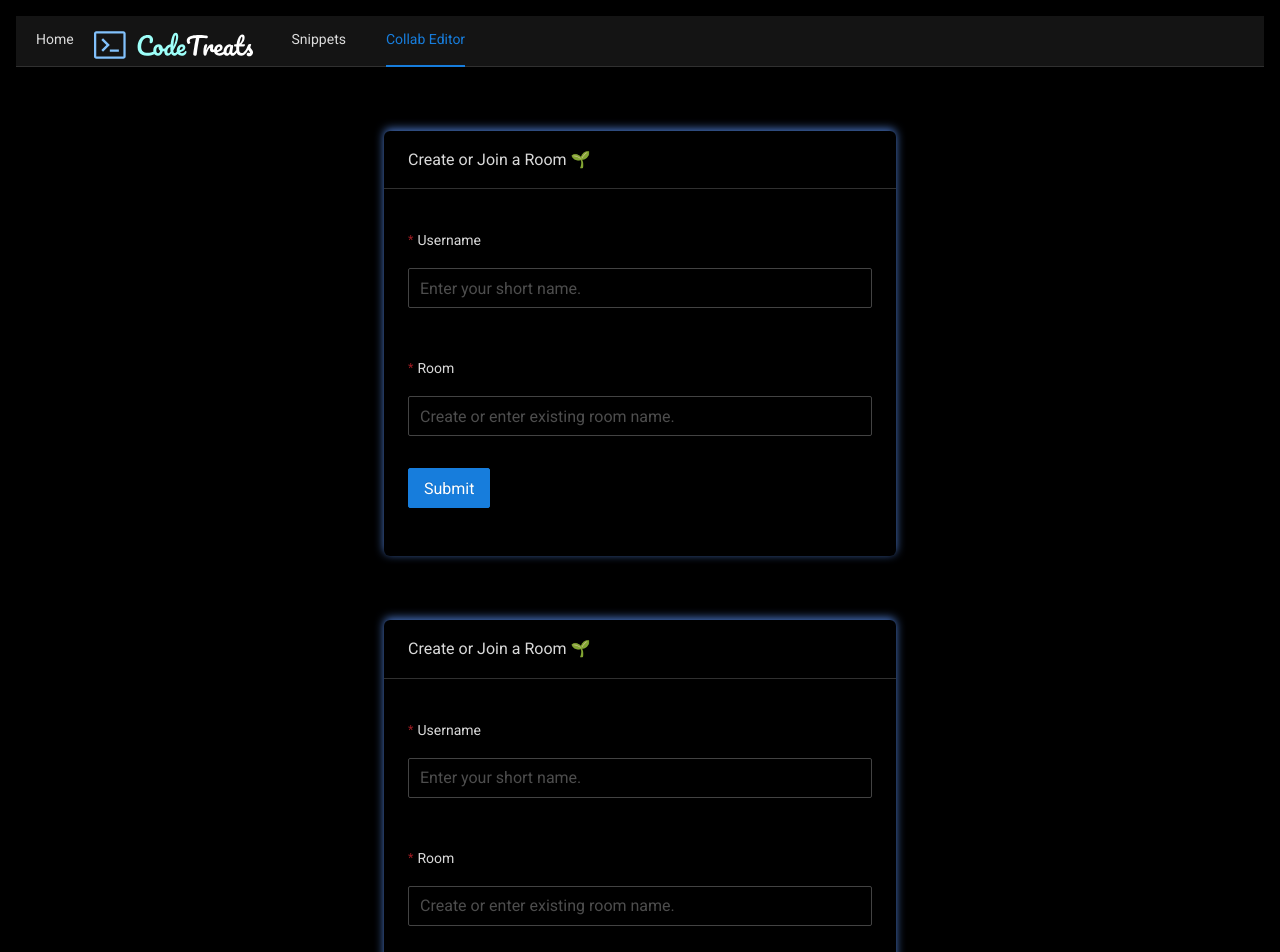
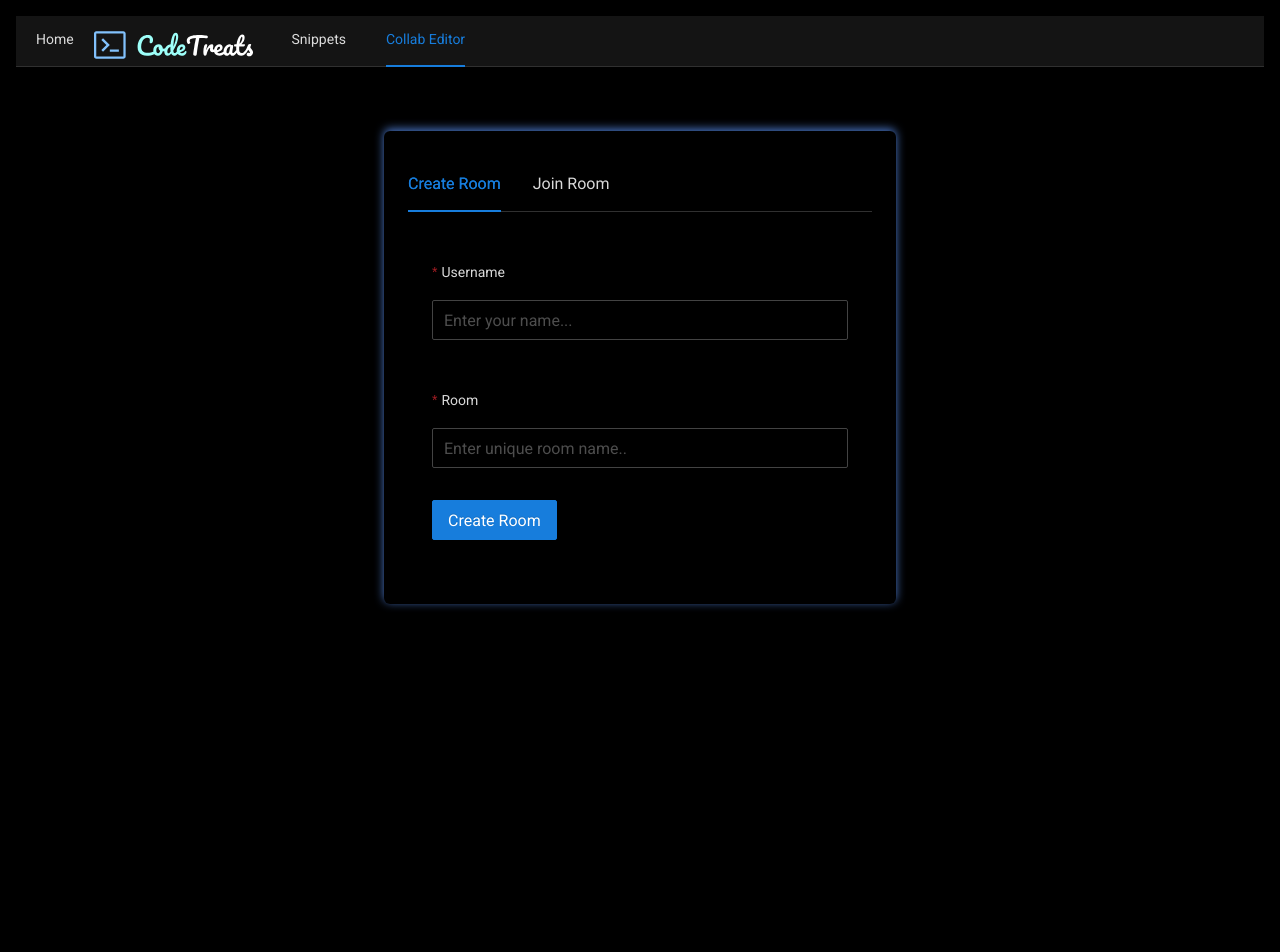
Before and after one commit to adarshaacharya/CodeTreats, a React (Create React App) app in the folder client/: page /collab in a window 1280 px wide. Shown: the top 952 px of the page. After the commit the page ends 816 px from the top, so only its background shows below. Built offline with nearby package versions, Linux system fonts and the light colour scheme; no server answers; the HTML template or start-up script is replaced by a standard one.

Commit message:
refactor: collab page refactored

```diff
--- a/client/src/components/CollabEditor/CollabEditor.tsx
+++ b/client/src/components/CollabEditor/CollabEditor.tsx
@@ -1,12 +1,23 @@
+import { Card, Tabs } from 'antd';
 import React from 'react';
+import CreateRoom from './CreateRoom';
 import JoinRoom from './JoinRoom';
-import CreateRoom from './CreateRoom';
+import styles from './style.module.css';
+const { TabPane } = Tabs;
 
 const CollabEditor = () => {
     return (
         <>
-            <CreateRoom />
-            <JoinRoom />
+            <Card className={`${styles.container} ${styles.outerCard}`}>
+                    <Tabs defaultActiveKey='create' size='large'>
+                        <TabPane key='create' tab='Create Room'>
+                            <CreateRoom />
+                        </TabPane>
+                        <TabPane key='join' tab='Join Room'>
+                            <JoinRoom />
+                        </TabPane>
+                    </Tabs>
+            </Card>
         </>
     );
 };
--- a/client/src/components/CollabEditor/CreateRoom.tsx
+++ b/client/src/components/CollabEditor/CreateRoom.tsx
@@ -1,5 +1,5 @@
+import { Button, Card, Form, Input } from 'antd';
 import React from 'react';
-import { Button, Card, Form, Input } from 'antd';
 import styles from './style.module.css';
 
 interface IVal {
@@ -19,8 +19,8 @@ const CreateRoom = () => {
     const [form] = Form.useForm();
     return (
         <>
-            <div className={styles.container}>
-                <Card title={'Create or Join a Room 🌱'} className={styles.card}>
+            <div>
+                <Card type='inner' bordered={false} className={styles.innerCard}>
                     <Form {...layout} layout='vertical' form={form} onFinish={onFormSubmit} size='large'>
                         <Form.Item
                             name='username'
@@ -28,7 +28,7 @@ const CreateRoom = () => {
                             rules={[{ required: true, message: "Username can't be empty" }]}
                             className='py'
                         >
-                            <Input placeholder='Enter your short name.' />
+                            <Input placeholder='Enter your name...' />
                         </Form.Item>
                         <Form.Item
                             name='room'
@@ -36,11 +36,11 @@ const CreateRoom = () => {
                             rules={[{ required: true, message: "Room name can't be empty" }]}
                             className='py'
                         >
-                            <Input placeholder='Create or enter existing room name.' />
+                            <Input placeholder='Enter unique room name..' />
                         </Form.Item>
                         <Form.Item>
                             <Button type='primary' htmlType='submit'>
-                                Submit
+                                Create Room
                             </Button>
                         </Form.Item>
                     </Form>
--- a/client/src/components/CollabEditor/JoinRoom.tsx
+++ b/client/src/components/CollabEditor/JoinRoom.tsx
@@ -1,9 +1,8 @@
+import { Button, Card, Form, Input } from 'antd';
 import React from 'react';
-import { Button, Card, Form, Input } from 'antd';
 import styles from './style.module.css';
 
 interface IVal {
-    username: string;
     room: string;
 }
 const JoinRoom = () => {
@@ -19,33 +18,23 @@ const JoinRoom = () => {
     const [form] = Form.useForm();
     return (
         <>
-            <div className={styles.container}>
-                <Card title={'Create or Join a Room 🌱'} className={styles.card}>
+            <Card type='inner' bordered={false} className={styles.innerCard}>
                 <Form {...layout} layout='vertical' form={form} onFinish={onFormSubmit} size='large'>
-                        <Form.Item
-                            name='username'
-                            label='Username'
-                            rules={[{ required: true, message: "Username can't be empty" }]}
-                            className='py'
-                        >
-                            <Input placeholder='Enter your short name.' />
-                        </Form.Item>
                     <Form.Item
                         name='room'
                         label='Room'
                         rules={[{ required: true, message: "Room name can't be empty" }]}
                         className='py'
                     >
-                            <Input placeholder='Create or enter existing room name.' />
+                        <Input placeholder='Enter room name...' />
                     </Form.Item>
                     <Form.Item>
                         <Button type='primary' htmlType='submit'>
-                                Submit
+                            Join Room
                         </Button>
                     </Form.Item>
                 </Form>
             </Card>
-            </div>
         </>
     );
 };
--- a/client/src/components/CollabEditor/style.module.css
+++ b/client/src/components/CollabEditor/style.module.css
@@ -2,9 +2,13 @@
     margin: 5% 30%;
 }
 
-.card {
+.outerCard {
     background: inherit;
     border-radius: 6px;
     border: none;
     box-shadow: 0 -2px 10px rgb(75, 120, 202);
 }
+
+.innerCard {
+    background: inherit;
+}
```
Also changed, not shown: client/src/components/CollabEditor/Editor.tsx (+4 -4 lines). Lines whose indentation alone changed are shown as unchanged.
